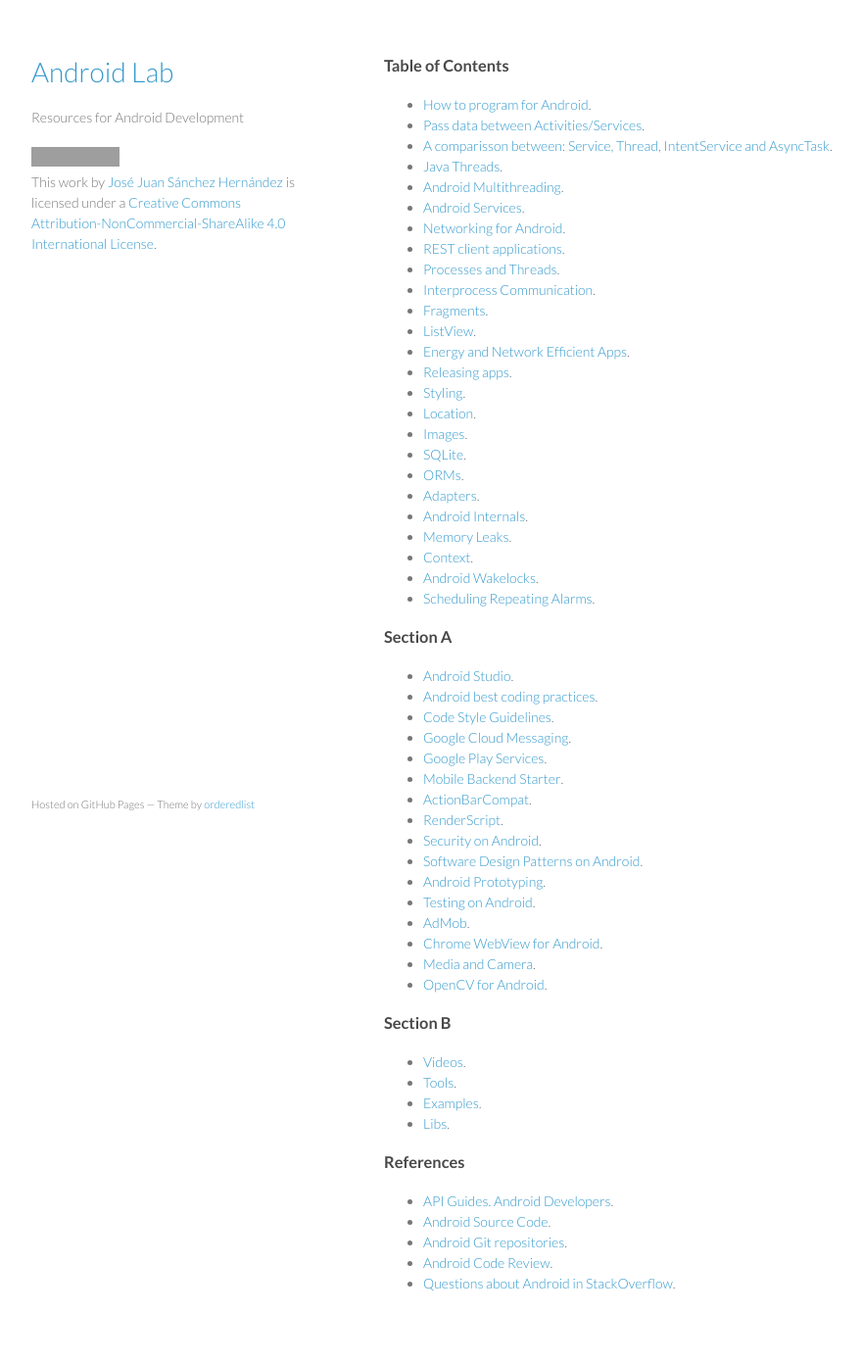
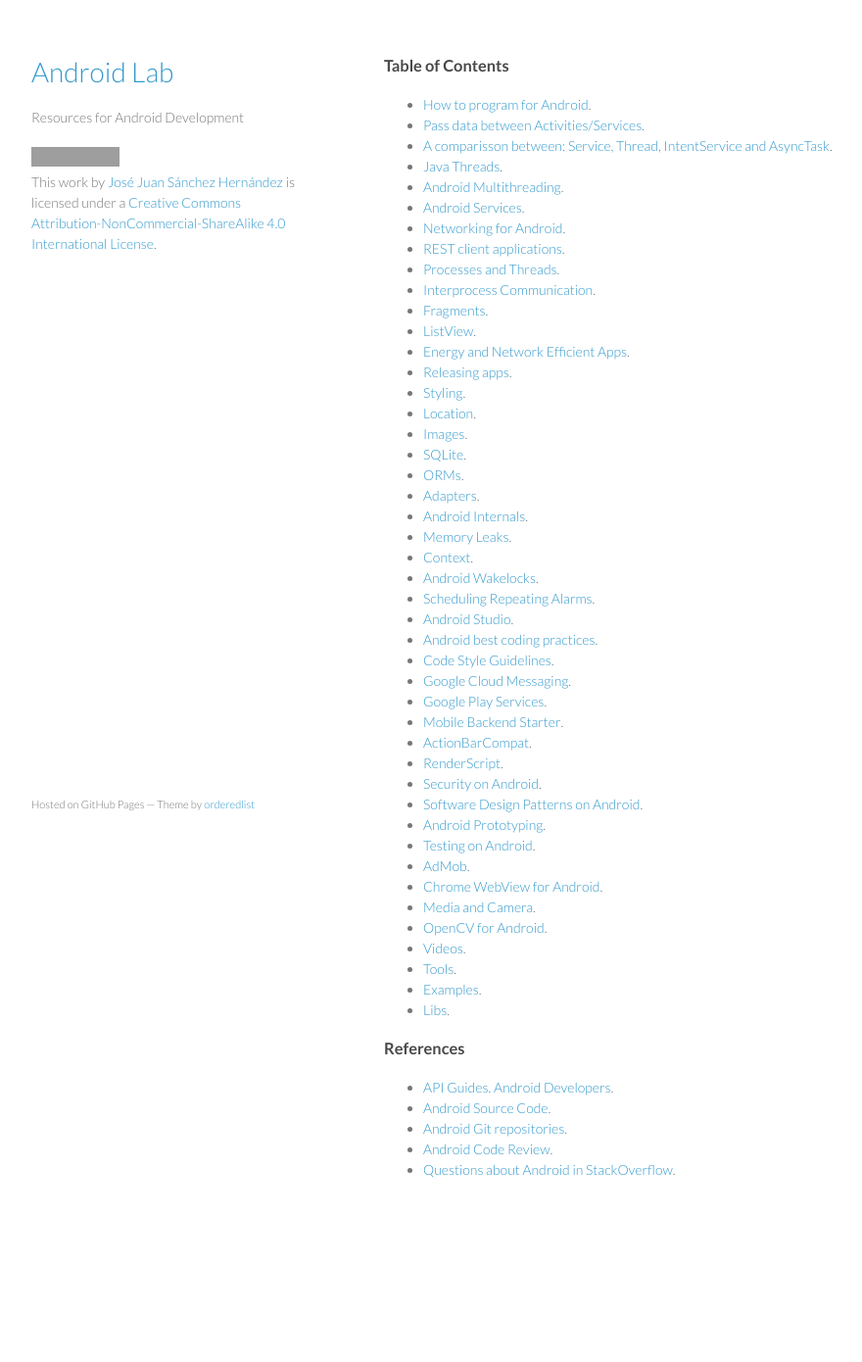
Before and after one commit to josejuansanchez/josejuansanchez.github.io, a Jekyll site: the page built from androidlab/index.md, in a window 1280 px wide. Shown: the whole page at 98% size, without its empty margins (178-1058 px from the left). Built offline with Jekyll 4.4.1, drawn with Linux system fonts in a browser that asks for light colours; after the commit the page ends 1274 px from its top, so only the background shows below that; grey boxes are pictures that could not be loaded.

Commit message:
Update index.md

```diff
--- a/androidlab/index.md
+++ b/androidlab/index.md
@@ -30,9 +30,6 @@
   - [Context](context).
   - [Android Wakelocks](wakelocks).
   - [Scheduling Repeating Alarms](scheduling_repeating_alarms).
-
-### Section A
-
   - [Android Studio](android_studio).
   - [Android best coding practices](best_coding_practices).
   - [Code Style Guidelines](code_style).
@@ -49,9 +46,6 @@
   - [Chrome WebView for Android](chrome_webview).
   - [Media and Camera](media_camera).
   - [OpenCV for Android](opencv).
-
-### Section B
-
   - [Videos](videos).
   - [Tools](tools).
   - [Examples](examples).
```
